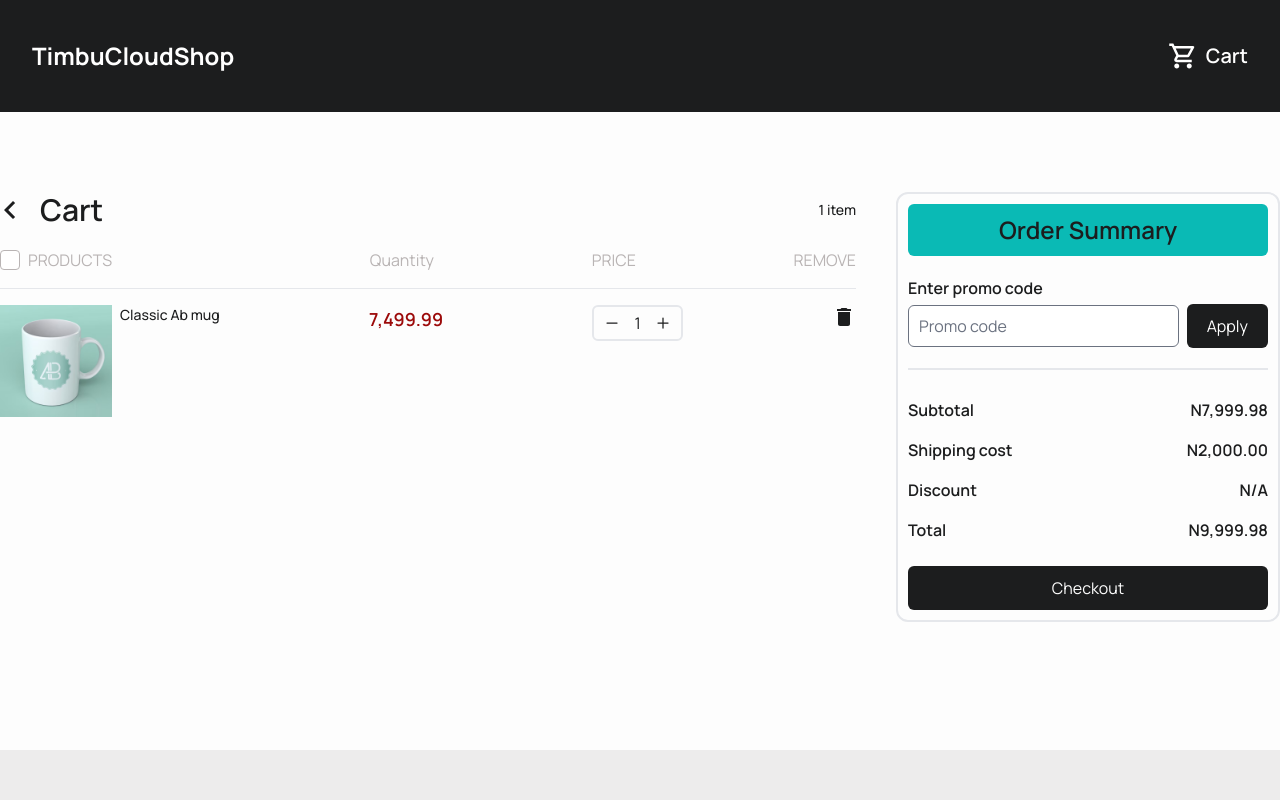
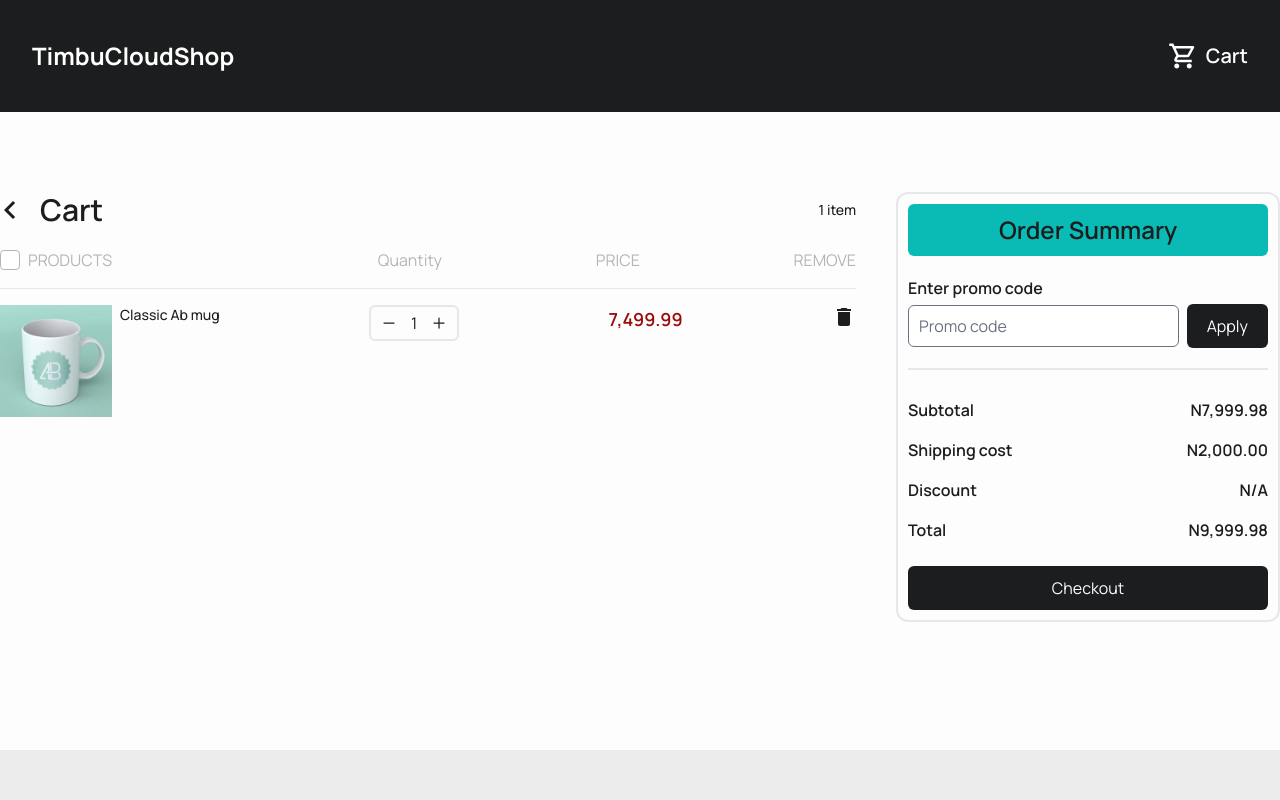
Before and after one commit to kushyzee/timbu-cloud-shop, a React (Vite) app: page /cart in a window 1280 px wide. Shown: the top 800 px of the page. Built offline with nearby package versions, Linux system fonts and the light colour scheme.

Commit message:
Refactor code

```diff
--- a/src/components/CartItemDesktop.jsx
+++ b/src/components/CartItemDesktop.jsx
@@ -6,6 +6,26 @@ const CartItemDesktop = () => {
   const product = products[0];
 
   return (
+    <>
+      <div className="border-customGray-200 mb-4 hidden items-center justify-between border-b pb-4 text-customGray-600 lg:flex">
+        <div>
+          <label
+            htmlFor="products"
+            className="flex cursor-pointer items-center gap-2"
+          >
+            <input
+              type="checkbox"
+              class="size-5 cursor-pointer rounded border-customGray-600"
+              id="products"
+              name="products"
+            />
+            PRODUCTS
+          </label>
+        </div>
+        <p className="ml-28">Quantity</p>
+        <p>PRICE</p>
+        <p>REMOVE</p>
+      </div>
       <div className="mb-2 hidden items-start justify-between gap-2 rounded-lg lg:flex">
         <div className="flex items-start gap-2">
           <div className="aspect-square h-28">
@@ -17,14 +37,15 @@ const CartItemDesktop = () => {
           </div>
           <p className="text-sm font-medium">{product.name}</p>
         </div>
-      <p className="text-lg font-semibold text-customRed">{product.price}</p>
         <div className="border-customGray-300 flex items-center justify-around gap-3 rounded-md border-2 px-2 py-1">
           <HiMinusSmall className="inline-block text-xl" />
           <p>1</p>
           <HiPlusSmall className="inline-block text-xl" />
         </div>
+        <p className="text-lg font-semibold text-customRed">{product.price}</p>
         <MdDelete className="inline-block text-2xl" />
       </div>
+    </>
   );
 };
 
--- a/src/pages/Cart.jsx
+++ b/src/pages/Cart.jsx
@@ -13,23 +13,6 @@ const Cart = () => {
             <p className="text-sm font-medium">1 item</p>
           </div>
 
-          <div className="hidden mb-4 lg:flex items-center justify-between text-customGray-600 pb-4 border-b border-customGray-200">
-            <div>
-              <label htmlFor="products" className="cursor-pointer flex items-center gap-2">
-                <input
-                  type="checkbox"
-                  class="size-5 rounded cursor-pointer border-customGray-600"
-                  id="products"
-                  name="products"
-                />
-                PRODUCTS
-              </label>
-            </div>
-            <p className="ml-[100px]">Quantity</p>
-            <p>PRICE</p>
-            <p>REMOVE</p>
-          </div>
-
           <CartItem />
           <CartItemDesktop />
         </div>
```
Lines whose indentation alone changed are shown as unchanged.
